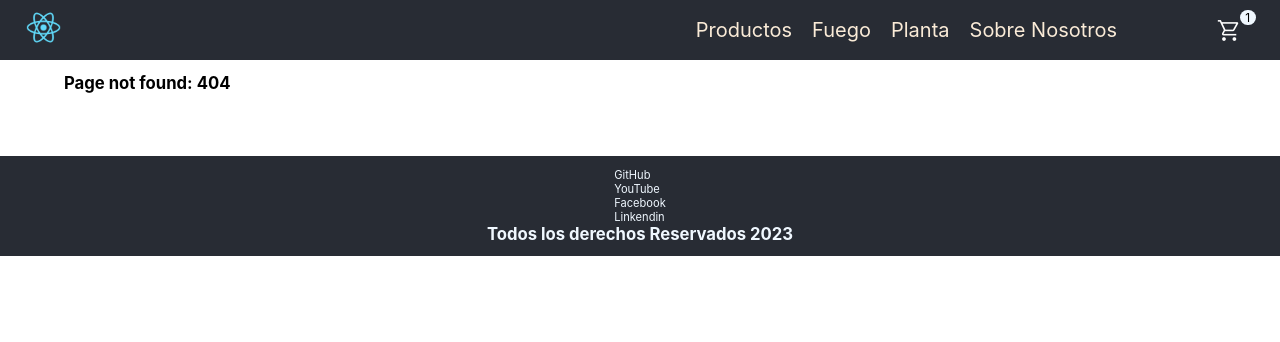
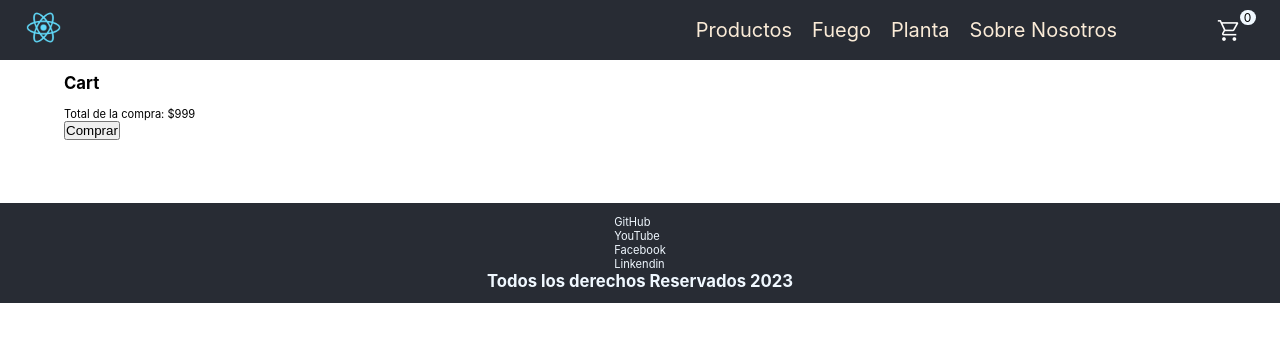
Before and after one commit to jsalamanca3/ProyectoCoder-react, a React (Create React App) app: page /cart in a window 1280 px wide. Before the commit this address had no page. Shown: the top 342 px of the page. Built offline with nearby package versions, Linux system fonts and the light colour scheme.

Commit message:
PreEntrega3SalamancaCh

```diff
--- a/package.json
+++ b/package.json
@@ -7,6 +7,8 @@
     "@testing-library/jest-dom": "^5.16.5",
     "@testing-library/react": "^13.4.0",
     "@testing-library/user-event": "^13.5.0",
+    "@uiball/loaders": "^1.3.0",
+    "firebase": "^10.1.0",
     "react": "^18.2.0",
     "react-dom": "^18.2.0",
     "react-router-dom": "^6.14.2",
--- a/src/App.js
+++ b/src/App.js
@@ -7,11 +7,14 @@ import { BrowserRouter, Routes, Route } from "react-router-dom";
 import Saludo from "./components/ItemListContainer/Saludo";
 import Logo from "./components/NavBar/Logo";
 import Start from "./components/Start/Start";
+import { CartContextProvider } from "./context/cartContext";
+import CartContainer from "./components/CartContainer/CartContainer";
 
 
 function App() {
   return (
     <div className="App">
+    <CartContextProvider>
       <BrowserRouter>
         <header className="App-header">
         <Logo />
@@ -62,12 +65,14 @@ function App() {
                   }
                 />
                 <Route path="/product/:id" element={<ItemDetailContainer />} />
+                <Route path="/cart" element={<CartContainer />}></Route>
                 <Route path="*" element={<h1>Page not found: 404</h1>} />
               </Routes>
             </div>
           </section>
         </main>
       </BrowserRouter>
+    </CartContextProvider>
       <footer>
         <div>
           <nav className="h">
--- /dev/null
+++ b/src/components/CartContainer/CartContainer.jsx
@@ -0,0 +1,28 @@
+import React from "react";
+import { useContext } from "react";
+import { cartContext } from "../../context/cartContext";
+
+function CartContainer() {
+  const { cart, removeItem } = useContext(cartContext);
+
+  return (
+    <div>
+      <h1>Cart</h1>
+      {cart.map((item) => (
+        <div>
+          <h2>{item.title}</h2>
+          <p>Precio unitario: ${item.price}</p>
+          <p>Cantidad a comprar{item.count}</p>
+          <p>Precio total ${item.count * item.price}</p>
+          <button onClick={() => removeItem(item.id)}>Eliminiar</button>
+        </div>
+      ))}
+
+      <br />
+      <div>Total de la compra: $999</div>
+      <button>Comprar</button>
+    </div>
+  );
+}
+
+export default CartContainer;
--- a/src/components/CartWidget/CartWidget.jsx
+++ b/src/components/CartWidget/CartWidget.jsx
@@ -1,13 +1,16 @@
+import { useContext } from "react";
 import "./carrito.css";
+import { cartContext } from "../../context/cartContext";
 
 function CartWidget() {
+    const context = useContext(cartContext)
     return (
         <div className="header-carrito">
             <span className="material-symbols-outlined">
             shopping_cart
             </span>
             <div className="header-cartWidget-carrito">
-                <p className="cartWidget-carrito">1</p>
+                <p className="cartWidget-carrito">{context.cart.length}</p>
             </div>
         </div>
     )
--- a/src/components/ItemCount/ItemCount.js
+++ b/src/components/ItemCount/ItemCount.jsx
@@ -1,14 +1,12 @@
-import React, { useState, useEffect } from "react";
+import { React, useState } from "react";
 import "./itemcount.css"
 
-const ItemCount = ({ producto, stock }) => {
+function ItemCount(props) {
   const [count, setCount] = useState(1);
 
-  useEffect(() => {
-  }, []);
 
   const handleIncrement = () => {
-    if (count < stock) {
+    if (count < props.stock) {
       setCount((prevCount) => prevCount + 1);
     }
   };
@@ -21,13 +19,13 @@ const ItemCount = ({ producto, stock }) => {
 
   return (
     <div className="div-container-itemcount">
-      <p className="p-stock-count">Stock disponible: {stock}</p>
+      <p className="p-stock-count">Stock disponible: {props.stock}</p>
       <div className="div-count">
         <button className="btn-increment" onClick={handleIncrement}>+</button>
         <p className="p-count">{count}</p>
         <button className="btn-Decrement" onClick={handleDecrement}>-</button>
       </div>
-      <button className="btn-carrito">Añadir al Carrito</button>
+      <button onClick={() => props.onConfirm(count)} className="btn-carrito">Añadir al Carrito</button>
     </div>
   );
 };
--- a/src/components/ItemDetailContainer/ItemDetail.jsx
+++ b/src/components/ItemDetailContainer/ItemDetail.jsx
@@ -1,6 +1,5 @@
 import React from "react";
-import ItemCount from "../ItemCount/ItemCount";
-import "./itemDetail.css"
+import "./itemDetail.css";
 
 
 function ItemDetail(props) {
@@ -9,19 +8,16 @@ function ItemDetail(props) {
     return(
     <>
       <div className="div-container-product">
-        <div className="container-card container-card_product">
+        <div>
           <div className="container-img container-card_product">
               <img className="img-product" src={product.img} alt="imagen"></img>
           </div>
-          <div className="container-card_product">
+          <div>
               <h2 className="text-card-product">{product.title}</h2>
           </div>
-          <div className="container-card_product">
+          <div>
               <h4 className="text-card-price">$ {product.price}</h4>
               <small className="text-card-description">{product.description}</small>
-          </div>
-          <div className="container-card_product">
-                <ItemCount key={product.id} stock={product.stock} />
           </div>
         </div>
       </div>
--- a/src/components/ItemDetailContainer/ItemDetailContainer.jsx
+++ b/src/components/ItemDetailContainer/ItemDetailContainer.jsx
@@ -1,13 +1,23 @@
 
-import { useState, useEffect } from "react";
-import { getProductData } from "../../services/asyncProducts";
+import { useState, useEffect, useContext } from "react";
+import { getProductData } from "../../services/firebase";
 import { useParams } from "react-router-dom";
-import ItemDetail from "./ItemDetail";
+import ItemDetail from "../ItemDetailContainer/ItemDetail";
+import { cartContext } from "../../context/cartContext";
+import ItemCount from "../ItemCount/ItemCount";
+import { Link } from "react-router-dom";
+import ButtonComponent from "../ButtonComponent/ButtonComponent";
+import "./itemDetail.css";
+
 
 
 function ItemDetailContainer() {
   const [product, setProduct] = useState({});
+  const [isAddedToCart, setIsAddedToCart] = useState(false);
+
   const { id } = useParams();
+
+  const { addToCart } = useContext(cartContext);
 
   useEffect(() => {
     async function requestProduct() {
@@ -18,8 +28,30 @@ function ItemDetailContainer() {
     requestProduct();
   }, [id]);
 
+  function handleAddToCart(count) {
+    addToCart(product, count);
+    alert(`Producto agregado al carrito, cantidad: ${count}`);
+    setIsAddedToCart(true);
+  }
+
   return (
-    <ItemDetail product={product} />
+    <div className="div-container-product">
+      <div className="container-card ">
+        <ItemDetail product={product} />
+        <div>
+          {product.stock > 0 ? (
+            /* Si tenemos STOCK */
+            isAddedToCart ? ( <a href="/cart">Ir al carrito</a> ) : ( <ItemCount stock={product.stock} onConfirm={handleAddToCart} /> )
+          ) : (
+            // END si tenemos stock
+            <p>No hay stock disponible</p>
+          )}
+          <Link to="/" className="link-inicio">
+            <ButtonComponent colorFondo="black" >Volver al inicio</ButtonComponent>
+          </Link>
+        </div>
+      </div>
+    </div>
   )
 }
 
--- a/src/components/ItemDetailContainer/itemDetail.css
+++ b/src/components/ItemDetailContainer/itemDetail.css
@@ -12,6 +12,7 @@
     width: 350px;
     height: auto;
     border: 1px solid black;
+    padding: 3%;
 }
 .container-img {
     background-size: cover;
@@ -21,9 +22,7 @@
     width: 100%;
     height: auto;
 }
-.container-card_product {
-    padding: 2%;
-}
+
 .text-card-product {
     margin-top: 10px;
     font-family: 'Lucida Sans', 'Lucida Sans Regular', 'Lucida Grande', 'Lucida Sans Unicode', Geneva, Verdana, sans-serif;
@@ -34,3 +33,8 @@
     font-family: 'Lucida Sans', 'Lucida Sans Regular', 'Lucida Grande', 'Lucida Sans Unicode', Geneva, Verdana, sans-serif;
     font-size: 2rem;
 }
+.link-inicio {
+    display: flex;
+    justify-content: center;
+    align-items: center;
+}
--- a/src/components/ItemListContainer/ItemListContainer.jsx
+++ b/src/components/ItemListContainer/ItemListContainer.jsx
@@ -1,11 +1,15 @@
 import { useState, useEffect } from "react";
-import getData, { getCategoryData } from "../../services/asyncProducts";
+import { getData, getCategoryData } from "../../services/firebase";
 import { useParams } from "react-router-dom";
 import ItemList from "./ItemList";
 
+import { DotSpinner } from "@uiball/loaders";
+
 function ItemListContainer(props) {
 
-  const [products, setProducts] = useState([]);
+  const [products, setProducts] = useState(null);
+  const [isLoading, setIsLoading] = useState(true);
+
   const { categoryId } = useParams();
 
   useEffect(() => {
@@ -14,14 +18,22 @@ function ItemListContainer(props) {
         ? await getCategoryData(categoryId)
         : await getData();
       setProducts(respuesta);
+      setIsLoading(false);
+
     }
 
     requestProducts();
   }, [categoryId]);
 
-  return (
-    <ItemList products={products} />
-  );
+  if (isLoading) {
+    return <DotSpinner size={100} speed={1.5} color="blue" />; //para modificar el loader
+  } else {
+    return products.length === 0 ? (
+      <p>No hay productos disponibles para esa consulta.</p>
+    ) : (
+      <ItemList products={products} />
+    );
+  }
 }
 
 export default ItemListContainer;
--- /dev/null
+++ b/src/context/cartContext.jsx
@@ -0,0 +1,54 @@
+import { useState, createContext } from "react";
+
+const cartContext = createContext({ cart: [] });
+
+function CartContextProvider(props) {
+  const [cart, setCart] = useState([]);
+
+  const prueba = "otra prueba";
+
+  function addToCart(product, count) {
+    const newCart = cart.map((item) => item);
+    const newItemInCart = { count, ...product };
+    newCart.push(newItemInCart);
+    setCart(newCart);
+  }
+
+  function removeItem(id) {
+    //
+    return null;
+  }
+
+  function clearCart() {
+    return null;
+  }
+
+  function getTotalItemsInCart() {
+    let total = 0;
+    cart.forEach((item) => {
+      total += item.count;
+    });
+    return total;
+  }
+
+  function getItem(id) {
+    return cart[0];
+  }
+
+  return (
+    <cartContext.Provider
+      value={{
+        cart,
+        prueba,
+        addToCart,
+        removeItem,
+        clearCart,
+        getTotalItemsInCart,
+      }}
+    >
+      {props.children}
+    </cartContext.Provider>
+  );
+}
+
+export { cartContext, CartContextProvider };
--- /dev/null
+++ b/src/services/firebase.js
@@ -0,0 +1,51 @@
+// Firebase
+import { initializeApp } from "firebase/app";
+import { getFirestore, collection, getDocs, doc, getDoc, where, query, } from "firebase/firestore";
+
+const firebaseConfig = {
+    apiKey: "AIzaSyD-4mlAKg_g_XauDcMGdiTxpdCzrrMxCGw",
+    authDomain: "proyecto-react-coderhous-fdcef.firebaseapp.com",
+    projectId: "proyecto-react-coderhous-fdcef",
+    storageBucket: "proyecto-react-coderhous-fdcef.appspot.com",
+    messagingSenderId: "618357078489",
+    appId: "1:618357078489:web:7e12885744f9f8469e01c8",
+    measurementId: "G-DBSHPGW6GS"
+};
+
+const appFirebase = initializeApp(firebaseConfig);
+const db = getFirestore(appFirebase);
+
+
+async function getData() {
+  const productsRef = collection(db, "products");
+  const documentsSnapshot = await getDocs(productsRef);
+  const documents = documentsSnapshot.docs;
+  const docsData = documents.map(
+    (item) => {
+      return { ...item.data(), id: item.id };
+    }
+  );
+  return docsData;
+}
+
+async function getProductData(id) {
+  const docRef = doc(db, "products", id);
+  const docSnapshot = await getDoc(docRef);
+
+  if (docSnapshot.exists()) {
+    return { ...docSnapshot.data(), id: docSnapshot.id };
+  } else {
+    throw new Error("No encontramos ese producto.");
+  }
+}
+
+async function getCategoryData() {
+  const productsRef = collection(db, "products");
+  const q = query(productsRef, where("price", ">=", 200));
+  const documentsSnapshot = await getDocs(q);
+  const documents = documentsSnapshot.docs;
+
+  return documents.map((item) => ({ ...item.data(), id: item.id }));
+}
+
+export { getData, getProductData, getCategoryData };
```
Also changed, not shown: 1 other file (tests, documents, lock files or other folders).
